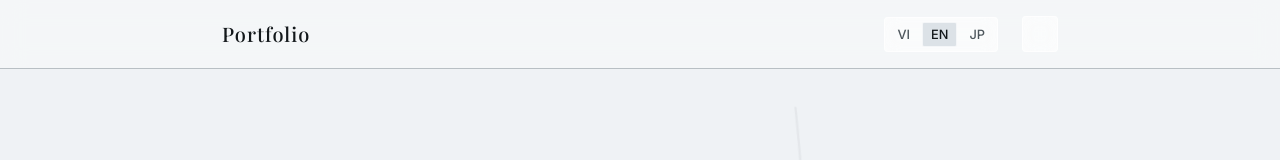
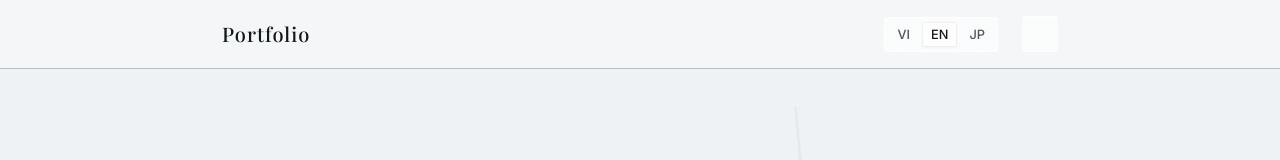
Before and after one commit to trevorthanhtung/tranthanhtruc-nagankn, a React (Vite) app: page / in a window 1280 px wide. Shown: the top 160 px of the page. Built offline with nearby package versions, Linux system fonts and the light colour scheme; some icons are missing; a web font is replaced by a local one.

Commit message:
style: refine light theme active language switcher button with soft-white capsule

```diff
--- a/src/index.css
+++ b/src/index.css
@@ -268,6 +268,12 @@ section:last-of-type {
   border: 1px solid var(--glass-border);
 }
 
+.light-theme .lang-btn.active {
+  background-color: rgba(255, 255, 255, 0.85);
+  border-color: rgba(0, 0, 0, 0.06);
+  box-shadow: 0 1px 2px rgba(0, 0, 0, 0.04);
+}
+
 /* Theme toggle icon button */
 .theme-toggle {
   background-color: var(--glass-bg);
```
